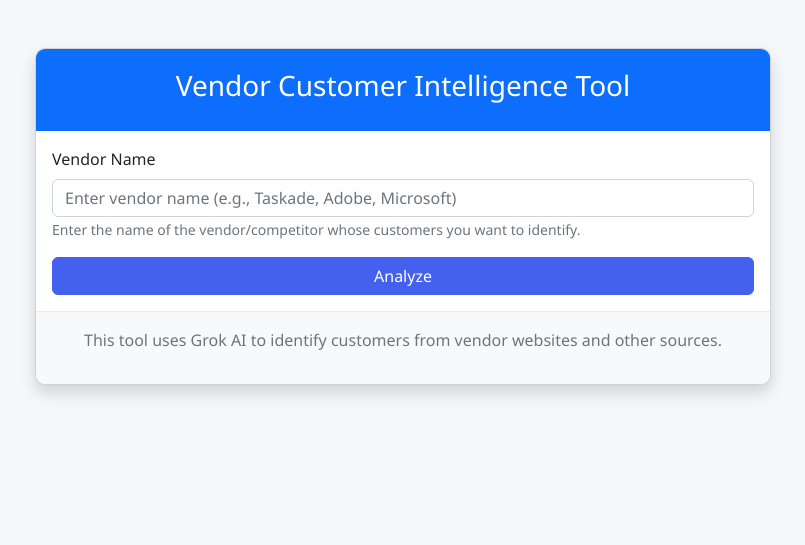
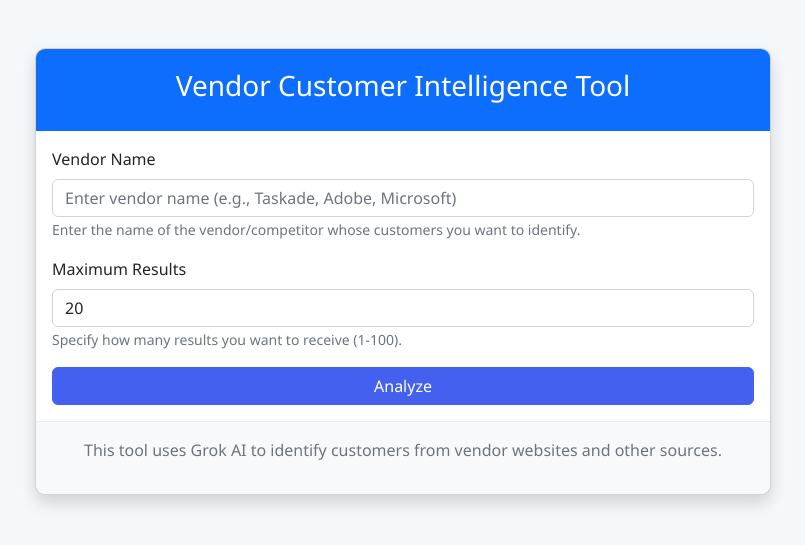
Before and after one commit to zenex3298/grokAI, a Flask app: page / in a window 1280 px wide. Shown: the top 545 px of the page, without its empty margins (237-1042 px from the left). Run offline with Flask 3, Linux system fonts and the light colour scheme.

Commit message:
Add max_results parameter to customize number of results returned

```diff
--- a/app.py
+++ b/app.py
@@ -38,8 +38,16 @@ def background_worker():
     while True:
         try:
             # Get a job from the queue (blocks until a job is available)
-            job_id, vendor_name = app.job_queue.get()
-            app_logger.info(f"Processing job {job_id} for vendor {vendor_name}")
+            job_data = app.job_queue.get()
+
+            # Handle both old (2-element) and new (3-element) queue formats
+            if len(job_data) == 3:
+                job_id, vendor_name, max_results = job_data
+            else:
+                job_id, vendor_name = job_data
+                max_results = app.job_results[job_id].get('max_results', 20)
+
+            app_logger.info(f"Processing job {job_id} for vendor {vendor_name} with max_results: {max_results}")
 
             # Mark the job as being processed
             app.job_results[job_id]['status'] = 'processing'
@@ -117,7 +125,7 @@ def background_worker():
                         app.job_logs[job_id].append(log_entry)
 
                 # Run vendor site scraping with callback
-                vendor_data = scrape_vendor_site(vendor_name, progress_callback=vendor_site_callback)
+                vendor_data = scrape_vendor_site(vendor_name, max_results=max_results, progress_callback=vendor_site_callback)
 
                 # Update progress after vendor site scraping
                 app.job_results[job_id]['progress'] = {
@@ -734,25 +742,25 @@ def background_worker():
                         app.job_logs[job_id].append(log_entry)
 
                 # Do the enhanced search with our callback
-                enhanced_data = enhanced_vendor_search(vendor_name, max_results=20, status_callback=enhanced_search_callback)
+                enhanced_data = enhanced_vendor_search(vendor_name, max_results=max_results, status_callback=enhanced_search_callback)
 
                 # Do the FeaturedCustomers search with our callback
-                featured_data = scrape_featured_customers(vendor_name, max_results=20, status_callback=featured_customers_callback)
+                featured_data = scrape_featured_customers(vendor_name, max_results=max_results, status_callback=featured_customers_callback)
 
                 # Do the Google search with our callback
                 google_data = search_google(vendor_name, status_callback=google_search_callback)
 
                 # Do the TrustRadius search with our callback
-                trust_radius_data = scrape_trust_radius(vendor_name, max_results=20, status_callback=trust_radius_callback)
+                trust_radius_data = scrape_trust_radius(vendor_name, max_results=max_results, status_callback=trust_radius_callback)
 
                 # Do the PeerSpot search with our callback
-                peerspot_data = scrape_peerspot(vendor_name, max_results=20, status_callback=peerspot_callback)
+                peerspot_data = scrape_peerspot(vendor_name, max_results=max_results, status_callback=peerspot_callback)
 
                 # Do the BuiltWith search with our callback
-                builtwith_data = scrape_builtwith(vendor_name, max_results=20, status_callback=builtwith_callback)
+                builtwith_data = scrape_builtwith(vendor_name, max_results=max_results, status_callback=builtwith_callback)
 
                 # Do the PublicWWW search with our callback
-                publicwww_data = scrape_publicwww(vendor_name, max_results=20, status_callback=publicwww_callback)
+                publicwww_data = scrape_publicwww(vendor_name, max_results=max_results, status_callback=publicwww_callback)
 
                 # Extract results and metrics from enhanced search
                 if hasattr(enhanced_data, 'results') and hasattr(enhanced_data, 'metrics'):
@@ -858,6 +866,11 @@ def background_worker():
                         'customer_url': url
                     })
 
+                # Limit final results to the user-specified max_results
+                if len(formatted_results) > max_results:
+                    app_logger.info(f"Limiting final results from {len(formatted_results)} to {max_results} as requested")
+                    formatted_results = formatted_results[:max_results]
+
                 app_logger.info(f"Found {len(formatted_results)} customers for {vendor_name}")
 
                 # Update job status with final results
@@ -919,12 +932,20 @@ def analyze():
     if not vendor_name:
         return jsonify({'error': 'Vendor name is required'}), 400
 
+    # Get max_results parameter with a default of 20
+    try:
+        max_results = int(request.form.get('max_results', 20))
+        # Ensure max_results is within reasonable limits
+        max_results = max(1, min(100, max_results))
+    except (ValueError, TypeError):
+        max_results = 20
+
     # Set request context and get app logger
     set_context(vendor_name=vendor_name, request_path='/analyze', operation='analyze_vendor')
     app_logger = get_logger(LogComponent.APP)
 
     # Log the request
-    app_logger.info(f"Received request to analyze vendor: {vendor_name}")
+    app_logger.info(f"Received request to analyze vendor: {vendor_name} with max_results: {max_results}")
 
     # Create a job ID for tracking
     job_id = f"{vendor_name}_{int(time.time())}"
@@ -942,9 +963,10 @@ def analyze():
             'customer_links_found': 0,
             'companies_found': 0,
             'unique_companies': 0,
-            'target_count': 20
+            'target_count': max_results
         },
         'vendor_name': vendor_name,
+        'max_results': max_results,
         'start_time': time.time()
     }
 
@@ -952,13 +974,13 @@ def analyze():
     app.job_logs[job_id] = []
 
     # Add the job to the processing queue
-    app.job_queue.put((job_id, vendor_name))
-    app_logger.info(f"Added job {job_id} to processing queue")
+    app.job_queue.put((job_id, vendor_name, max_results))
+    app_logger.info(f"Added job {job_id} to processing queue with max_results: {max_results}")
 
     # Initial log entry
     log_entry = {
         'type': 'info',
-        'message': f"Added {vendor_name} to processing queue...",
+        'message': f"Added {vendor_name} to processing queue with max_results: {max_results}...",
         'timestamp': time.time()
     }
     app.job_logs[job_id].append(log_entry)
@@ -967,6 +989,7 @@ def analyze():
     return render_template('results.html',
                           vendor_name=vendor_name,
                           job_id=job_id,
+                          max_results=max_results,
                           polling=True)
 
 
--- a/templates/index.html
+++ b/templates/index.html
@@ -23,6 +23,12 @@
                                        placeholder="Enter vendor name (e.g., Taskade, Adobe, Microsoft)" required>
                                 <small class="text-muted">Enter the name of the vendor/competitor whose customers you want to identify.</small>
                             </div>
+                            <div class="mb-3">
+                                <label for="max_results" class="form-label">Maximum Results</label>
+                                <input type="number" class="form-control" id="max_results" name="max_results"
+                                       placeholder="Maximum number of results (default: 20)" min="1" max="100" value="20">
+                                <small class="text-muted">Specify how many results you want to receive (1-100).</small>
+                            </div>
                             <div class="d-grid gap-2">
                                 <button type="submit" class="btn btn-primary" id="analyze-btn">Analyze</button>
                             </div>
```
Also changed, not shown: templates/results.html (+9 -2 lines).
